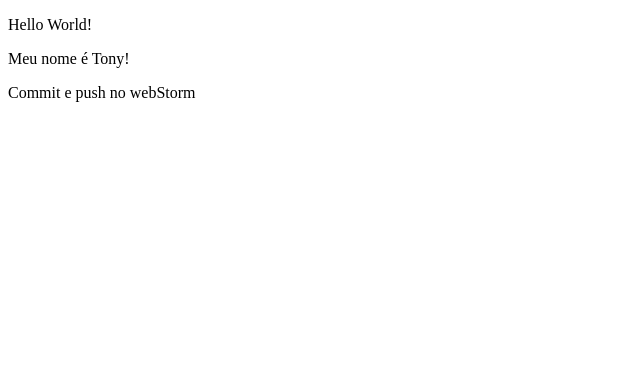
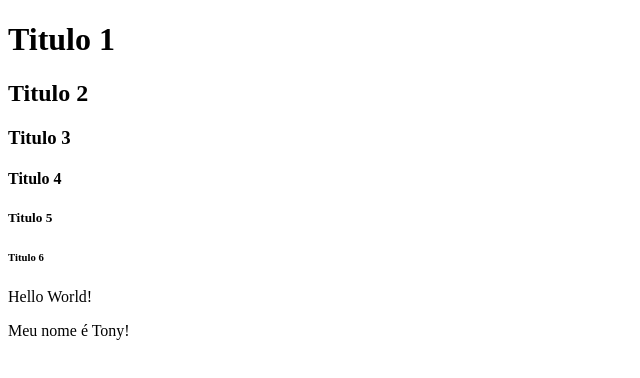
Before and after one commit to wesleymarchi/html-css, a plain HTML site: page index.html in a window 1280 px wide. Shown: the whole page, without its empty margins (0-640 px from the left). Drawn offline with Linux system fonts and the light colour scheme.

Commit message:
Titulos inseridos.

```diff
--- a/index.html
+++ b/index.html
@@ -7,8 +7,14 @@
     <title>Hello World!</title>
 </head>
 <body>
+    <h1>Titulo 1</h1>
+    <h2>Titulo 2</h2>
+    <h3>Titulo 3</h3>
+    <h4>Titulo 4</h4>
+    <h5>Titulo 5</h5>
+    <h6>Titulo 6</h6>
+
     <p>Hello World!</p>
     <p>Meu nome é Tony!</p>
-    <p>Commit e push no webStorm</p>
 </body>
 </html>
```
